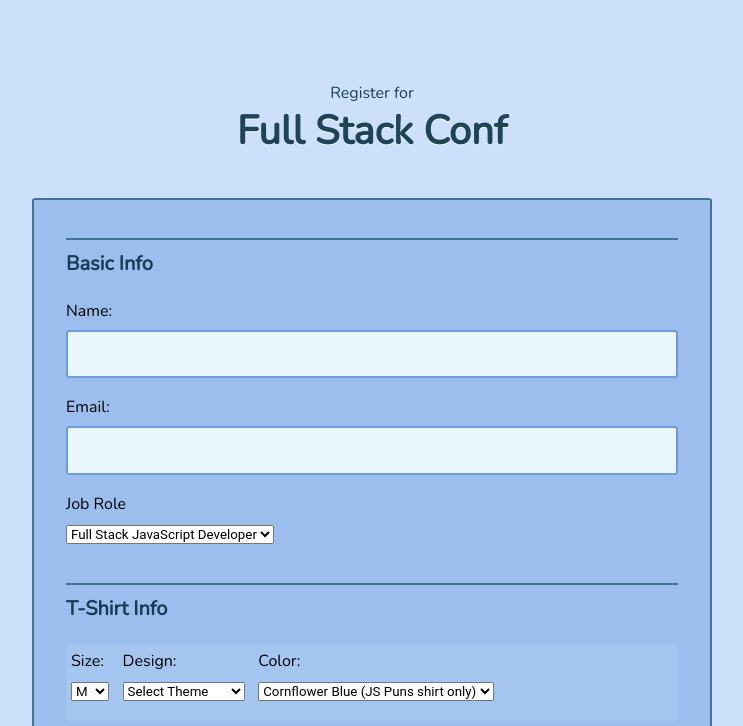
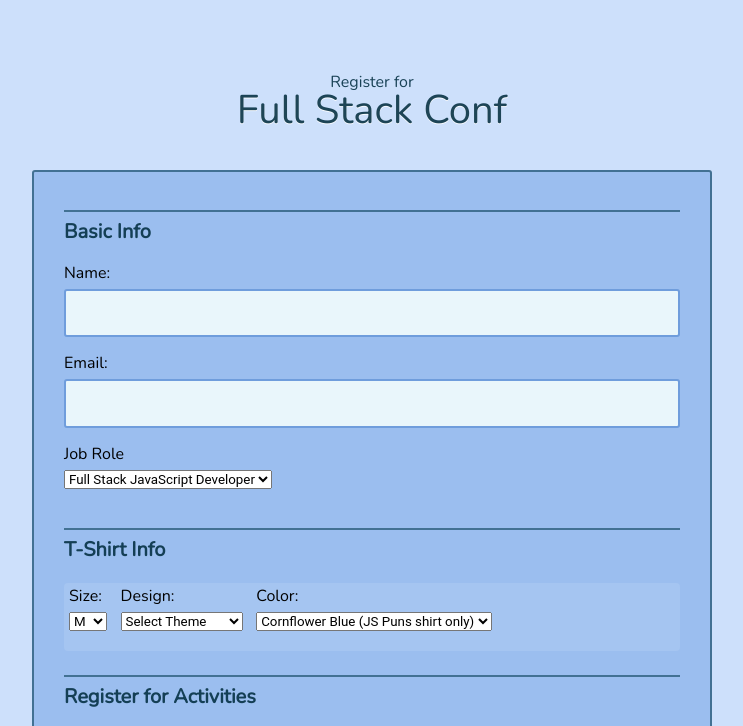
Before and after one commit to Marina8989/interactive_form, a plain HTML site: page index.html in a window 1280 px wide. Shown: the top 726 px of the page, without its empty margins (268-1011 px from the left). Drawn offline with nearby package versions, Linux system fonts and the light colour scheme; a script that the page names is missing.

Commit message:
added js folder and file and added reset css to the projects folder

```diff
--- /dev/null
+++ b/css/reset.css
@@ -0,0 +1,48 @@
+/* http://meyerweb.com/eric/tools/css/reset/
+   v2.0 | 20110126
+   License: none (public domain)
+*/
+
+html, body, div, span, applet, object, iframe,
+h1, h2, h3, h4, h5, h6, p, blockquote, pre,
+a, abbr, acronym, address, big, cite, code,
+del, dfn, em, img, ins, kbd, q, s, samp,
+small, strike, strong, sub, sup, tt, var,
+b, u, i, center,
+dl, dt, dd, ol, ul, li,
+fieldset, form, label, legend,
+table, caption, tbody, tfoot, thead, tr, th, td,
+article, aside, canvas, details, embed,
+figure, figcaption, footer, header, hgroup,
+menu, nav, output, ruby, section, summary,
+time, mark, audio, video {
+	margin: 0;
+	padding: 0;
+	border: 0;
+	font-size: 100%;
+	font: inherit;
+	vertical-align: baseline;
+}
+/* HTML5 display-role reset for older browsers */
+article, aside, details, figcaption, figure,
+footer, header, hgroup, menu, nav, section {
+	display: block;
+}
+body {
+	line-height: 1;
+}
+ol, ul {
+	list-style: none;
+}
+blockquote, q {
+	quotes: none;
+}
+blockquote:before, blockquote:after,
+q:before, q:after {
+	content: '';
+	content: none;
+}
+table {
+	border-collapse: collapse;
+	border-spacing: 0;
+}
--- a/index.html
+++ b/index.html
@@ -2,8 +2,10 @@
 <html lang="en">
 <head>
   <meta charset="utf-8">
+  <meta author="Marina Altudova, Front end Developer from San Francisco">
   <meta name="viewport" content="width=device-width, initial-scale=1.0">
-	<title>Register for Full Stack Conf</title>
+  <title>Register for Full Stack Conf</title>
+  <link rel="stylesheet" href="css/reset.css">
 	<link rel="stylesheet" href="css/style.css">
 </head>
 <body>
```
Also changed, not shown: js/script.js (added).
